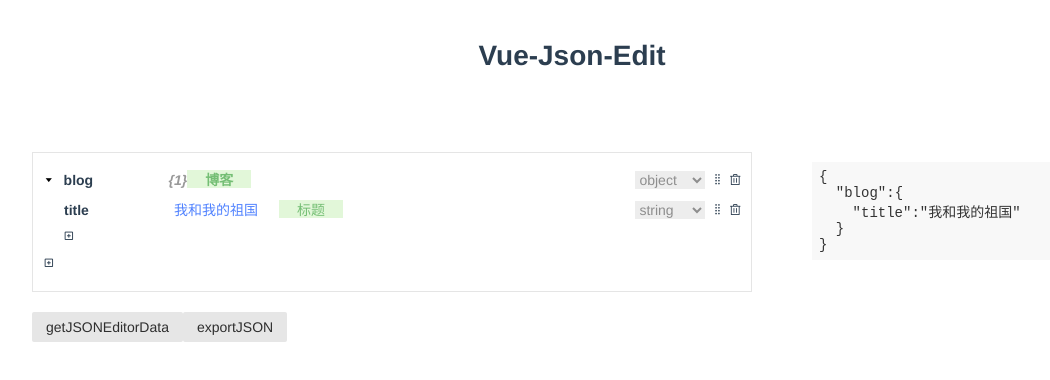
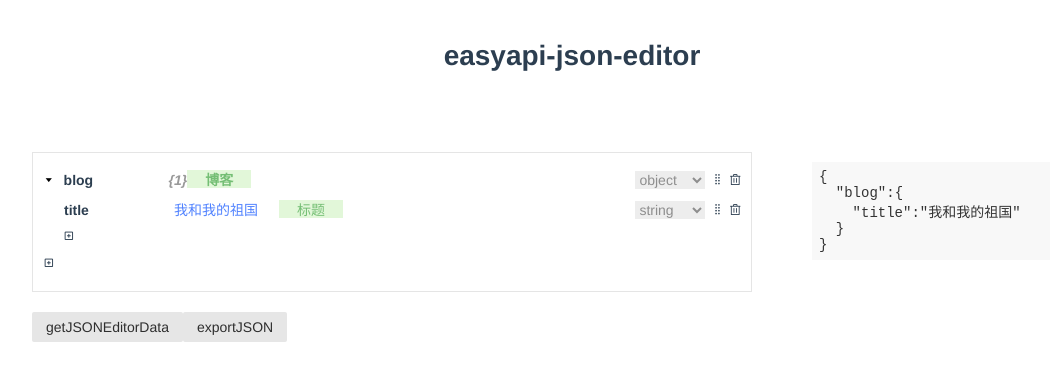
Before and after one commit to easyapi/easyapi-json-editor, a Vue app: page / in a window 1280 px wide. Shown: the top 380 px of the page, without its empty margins (68-1118 px from the left). Built offline with nearby package versions, Linux system fonts and the light colour scheme.

Commit message:
文案修改

```diff
--- a/example/App.vue
+++ b/example/App.vue
@@ -1,6 +1,6 @@
 <template>
   <div class="j-w">
-    <h1 class="t">Vue-Json-Edit</h1>
+    <h1 class="t">easyapi-json-editor</h1>
     <div class="editor-w clearfix">
       <div class="w-2">
         <div class="editor">
--- a/example/index.html
+++ b/example/index.html
@@ -3,7 +3,7 @@
 
 <head>
   <meta charset="utf-8">
-  <title>EA-Json-Edit</title>
+  <title>easyapi-json-editor</title>
   <style>
     body {
       font-size: 14px;
```
